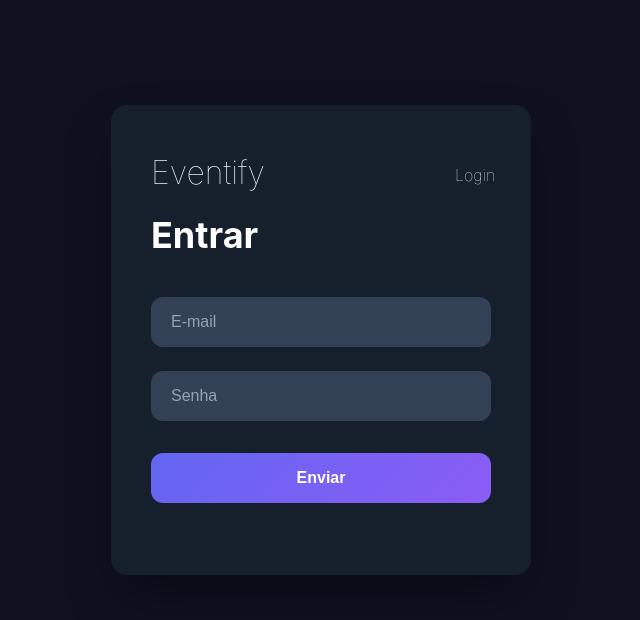
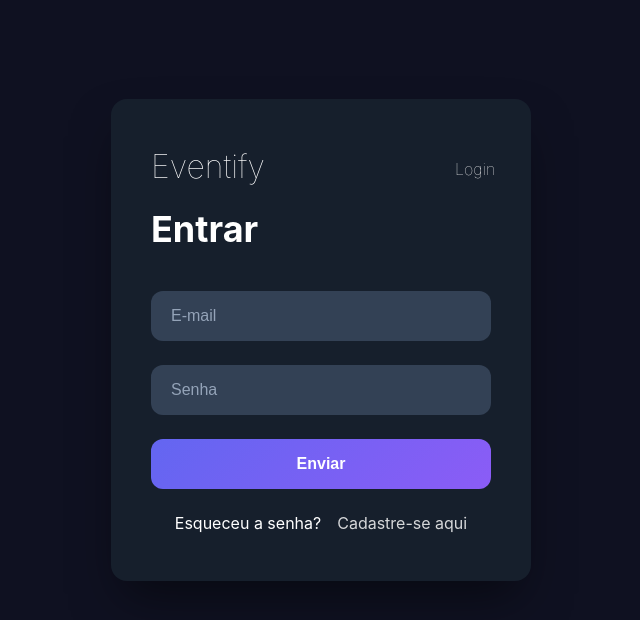
Before and after one commit to Kauapy/eventify, a React (Create React App) app: page /login in a window 1280 px wide. Shown: the top 620 px of the page, without its empty margins (319-959 px from the left). Built offline with nearby package versions, Linux system fonts and the light colour scheme.

Commit message:
Adicionar navegação para a página de registro e estilizar links na página de login

```diff
--- a/src/App.js
+++ b/src/App.js
@@ -11,7 +11,7 @@ function App() {
         <Routes>
           <Route path="/" element={<Navigate to="/login" replace />} />
           <Route path="/login"/>
-          <Route path="/register"/>
+          <Route path="/register" element={<Navigate to="/Register"></Navigate>}/>
           <Route path="/home" element={<Home></Home>}/>
         </Routes>
       </div>
--- a/src/componentes/LoginPage/Login.css
+++ b/src/componentes/LoginPage/Login.css
@@ -33,9 +33,21 @@ body {
 }
 
 .link {
-  color: #d1d5db;
+  color: #ffffffd2;
   font-size: 16px;
   font-weight: 400;
+  text-decoration: none;
+}
+
+.link:hover{
+  text-decoration: underline;
+}
+
+.link-container{
+  display: flex;
+  justify-content: center;
+  align-items: center;
+  gap: 1rem;
 }
 
 
--- a/src/componentes/LoginPage/Login.jsx
+++ b/src/componentes/LoginPage/Login.jsx
@@ -1,6 +1,6 @@
 import React, { useState } from 'react';
 import './Login.css';
-import { useNavigate } from 'react-router-dom';
+import { useNavigate, Link } from 'react-router-dom';
 
 function Login() {
     const emailRegex = /^[^\s@]+@[^\s@]+\.[^\s@]+$/;
@@ -84,6 +84,10 @@ function Login() {
                         <button type="submit" className="input-button">
                             Enviar
                         </button>
+                        <div className='link-container'>
+                            <p>Esqueceu a senha?</p>
+                            <Link className='link'>Cadastre-se aqui</Link>
+                        </div>
                     </form>
                 </div>
             </div>
```
Also changed, not shown: src/componentes/Register/Register.jsx (+11 -0 lines).
